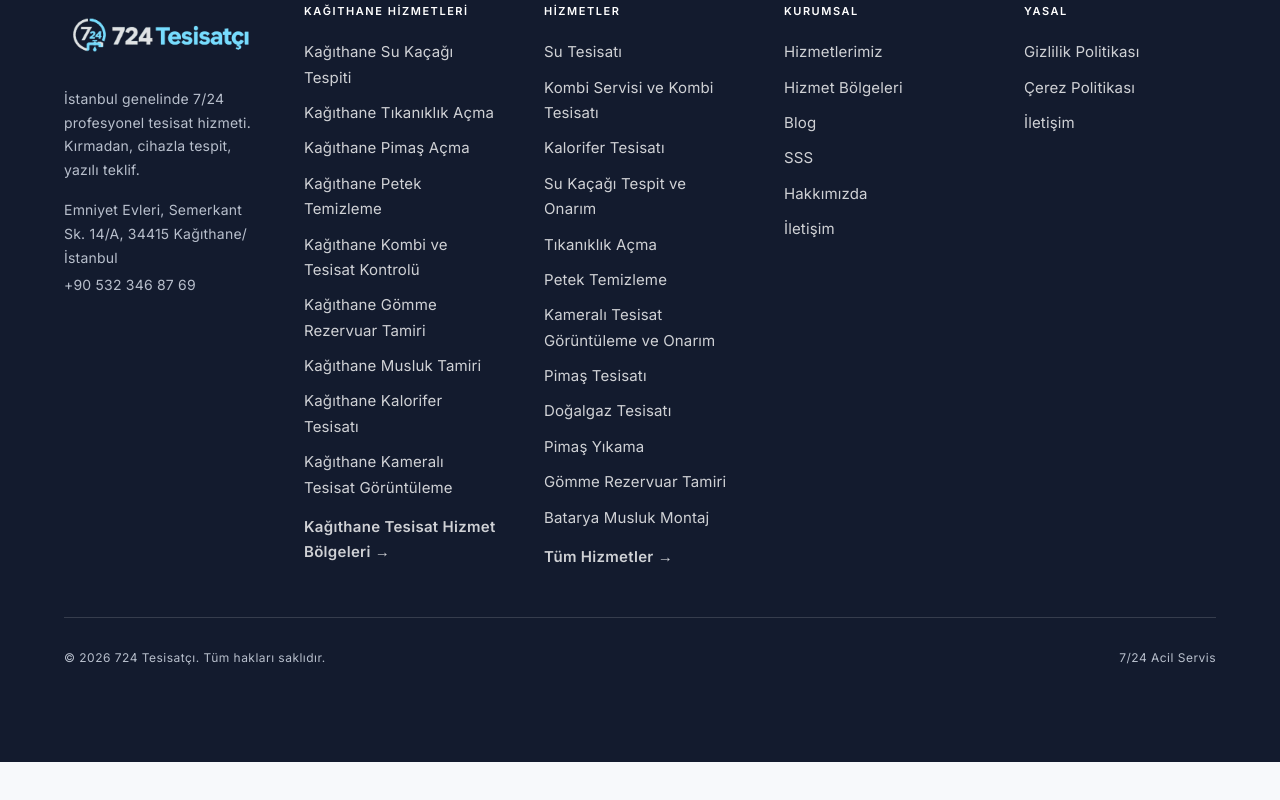
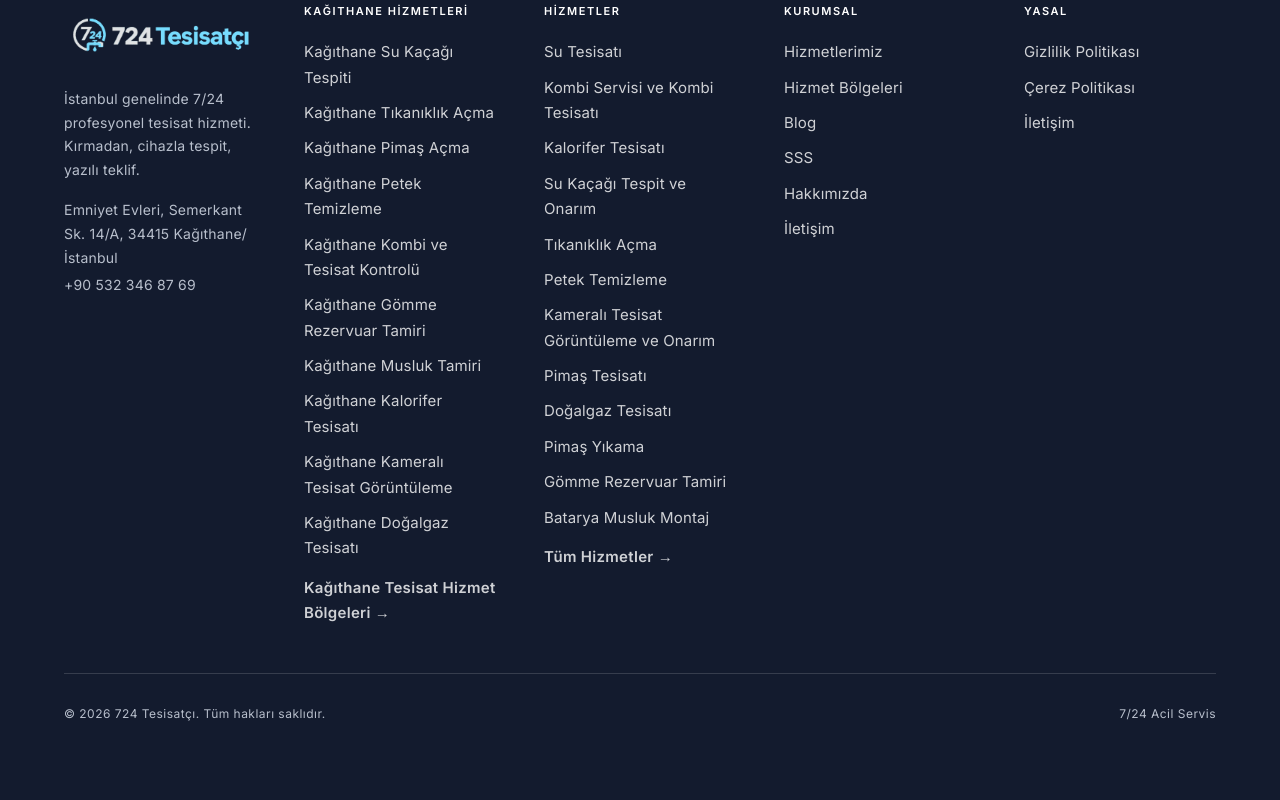
Before and after one commit to stonekeepp/724tesisatci, a Next.js app: page /kagithane-su-kacagi-tespiti in a window 1280 px wide. Shown: the part 2978-3778 px from the top of the page. Before the commit the page ends 3740 px from the top, so only its background shows below. Built offline with nearby package versions, Linux system fonts and the light colour scheme; no server answers.

Commit message:
Add Kağıthane doğalgaz tesisatı local landing page.
Expand weekly local SEO coverage with /kagithane-dogalgaz-tesisati, nav entry, and related cross-links.

```diff
--- a/data/mock/localServiceLandingPages.ts
+++ b/data/mock/localServiceLandingPages.ts
@@ -356,7 +356,7 @@
     relatedLocalSlugs: [
       "kagithane-petek-temizleme",
       "kagithane-kalorifer-tesisati",
-      "kagithane-su-kacagi-tespiti",
+      "kagithane-dogalgaz-tesisati",
     ],
   },
   {
@@ -560,7 +560,7 @@
     relatedLocalSlugs: [
       "kagithane-petek-temizleme",
       "kagithane-kombi-servisi",
-      "kagithane-su-kacagi-tespiti",
+      "kagithane-dogalgaz-tesisati",
     ],
   },
   {
@@ -631,4 +631,78 @@
       "kagithane-su-kacagi-tespiti",
     ],
   },
+  {
+    slug: "kagithane-dogalgaz-tesisati",
+    serviceSlug: "dogalgaz-tesisati",
+    title: "Kağıthane Doğalgaz Tesisatı | Bağlantı ve Sızdırmazlık",
+    description:
+      "Kağıthane doğalgaz tesisatı: kombi-ocak bağlantısı, hat kontrolü ve sızdırmazlık testi. Keşif sonrası yazılı teklif; trafik ve ekibe göre yönlendirme.",
+    h1: "Kağıthane Doğalgaz Tesisatı",
+    heroDescription:
+      "Kombi veya ocak bağlantısı, doğalgaz hattı kontrolü ve sızdırmazlık testi ihtiyaçlarında keşif yapılır; kapsam yazılı teklifle netleştirilir. Gaz kokusu varsa vanayı kapatıp pencere açın ve hemen arayın.",
+    intro:
+      "Doğalgaz hattı, güvenlik açısından en kritik tesisat kollarından biridir. Emniyet Evleri ve Çeliktepe apartmanlarında kombi değişimi, ocak bağlantısı veya eski hat kontrolü sık talep edilir. Odak; bağlantı, sızdırmazlık ve standartlara uygun uygulamadır. Kesin varış saati trafik ve ekip uygunluğuna göre planlanır.",
+    serviceType: "Doğalgaz tesisatı",
+    canonicalPath: "/kagithane-dogalgaz-tesisati",
+    imageAlt: "Kağıthane'de doğalgaz bağlantısı ve sızdırmazlık kontrolü",
+    sections: [
+      {
+        title: "Bağlantı, hat kontrolü ve gaz kokusu",
+        body:
+          "Yeni kombi/ocak bağlantısı, hat yenileme veya şüpheli koku durumunda önce güvenlik adımları uygulanır. Koku hissedilirse cihazlar kullanılmaz; vana kapatılır ve acil destek alınır.",
+        items: [
+          "Kombi ve ocak doğalgaz bağlantısı",
+          "Hat sızdırmazlık ve basınç kontrolü",
+          "Eski bağlantı ve fleks yenileme ihtiyacı",
+          "Gaz kokusu durumunda acil güvenlik yönlendirmesi",
+        ],
+      },
+      {
+        title: "Keşif, sızdırmazlık testi ve yazılı teklif",
+        body:
+          "Keşifte mevcut hat, cihaz tipi ve bağlantı noktaları incelenir. Uygun görülen işlerde sızdırmazlık/basınç kontrolü planlanır. İş kapsamı ve malzeme ihtiyacı keşif sonrası yazılı teklifle paylaşılır; onay olmadan işe başlanmaz.",
+      },
+      {
+        title: "Emniyet Evleri ve Çeliktepe apartman bağlantıları",
+        body:
+          "Emniyet Evleri'ndeki site ve yeni dairelerde kollektör/cihaz bağlantısı; Çeliktepe eski stokta fleks, vana ve ek yerleri daha sık kontrol edilir. Hamidiye ve Merkez mahallelerinde kombi değişimi ile birlikte hat uygunluğu değerlendirilir.",
+      },
+      {
+        title: "Kapsam ve planlamayı etkileyen unsurlar",
+        body:
+          "Hat uzunluğu, cihaz tipi, erişim, malzeme ihtiyacı ve güvenlik testi ihtiyacı kapsamı etkiler. Acil koku çağrılarında öncelik güvenliktedir; planlı montajlarda randevu trafik ve ekibe göre ayarlanır.",
+      },
+    ],
+    faq: [
+      {
+        question: "Gaz kokusu alırsam ne yapmalıyım?",
+        answer:
+          "Cihazları ve elektrik düğmelerini kullanmayın, vanayı kapatın, pencereleri açın ve dışarıdan acil hattı arayın. Kokuyu doğrulamak için ateş veya çakmak kullanmayın.",
+        category: "Güvenlik",
+      },
+      {
+        question: "Kombi değişiminde doğalgaz bağlantısı yapılır mı?",
+        answer:
+          "Evet. Uygun hat ve cihaz uyumu keşifte değerlendirilir; bağlantı ve sızdırmazlık kontrolü planlanır. Cihaz içi üretici servisi gereken durumda ayrıca yönlendirme yapılır.",
+        category: "Bağlantı",
+      },
+      {
+        question: "Sızdırmazlık testi ne zaman gerekir?",
+        answer:
+          "Yeni bağlantı, hat müdahalesi veya şüpheli koku sonrası güvenlik kontrolü için önerilir. Test kapsamı keşifte netleştirilir.",
+        category: "Test",
+      },
+      {
+        question: "Kağıthane'de aynı gün doğalgaz işi yapılır mı?",
+        answer:
+          "Acil güvenlik durumlarında öncelikli yönlendirme yapılır. Planlı montaj ve hat işleri trafik ile ekip uygunluğuna göre randevulanır.",
+        category: "Planlama",
+      },
+    ],
+    relatedLocalSlugs: [
+      "kagithane-kombi-servisi",
+      "kagithane-kalorifer-tesisati",
+      "kagithane-su-kacagi-tespiti",
+    ],
+  },
 ];
--- a/data/mock/navigation.ts
+++ b/data/mock/navigation.ts
@@ -32,6 +32,10 @@
         {
           label: "Kağıthane Kombi Servisi",
           href: "/kagithane-kombi-servisi",
+        },
+        {
+          label: "Kağıthane Doğalgaz Tesisatı",
+          href: "/kagithane-dogalgaz-tesisati",
         },
       ],
     },
```
